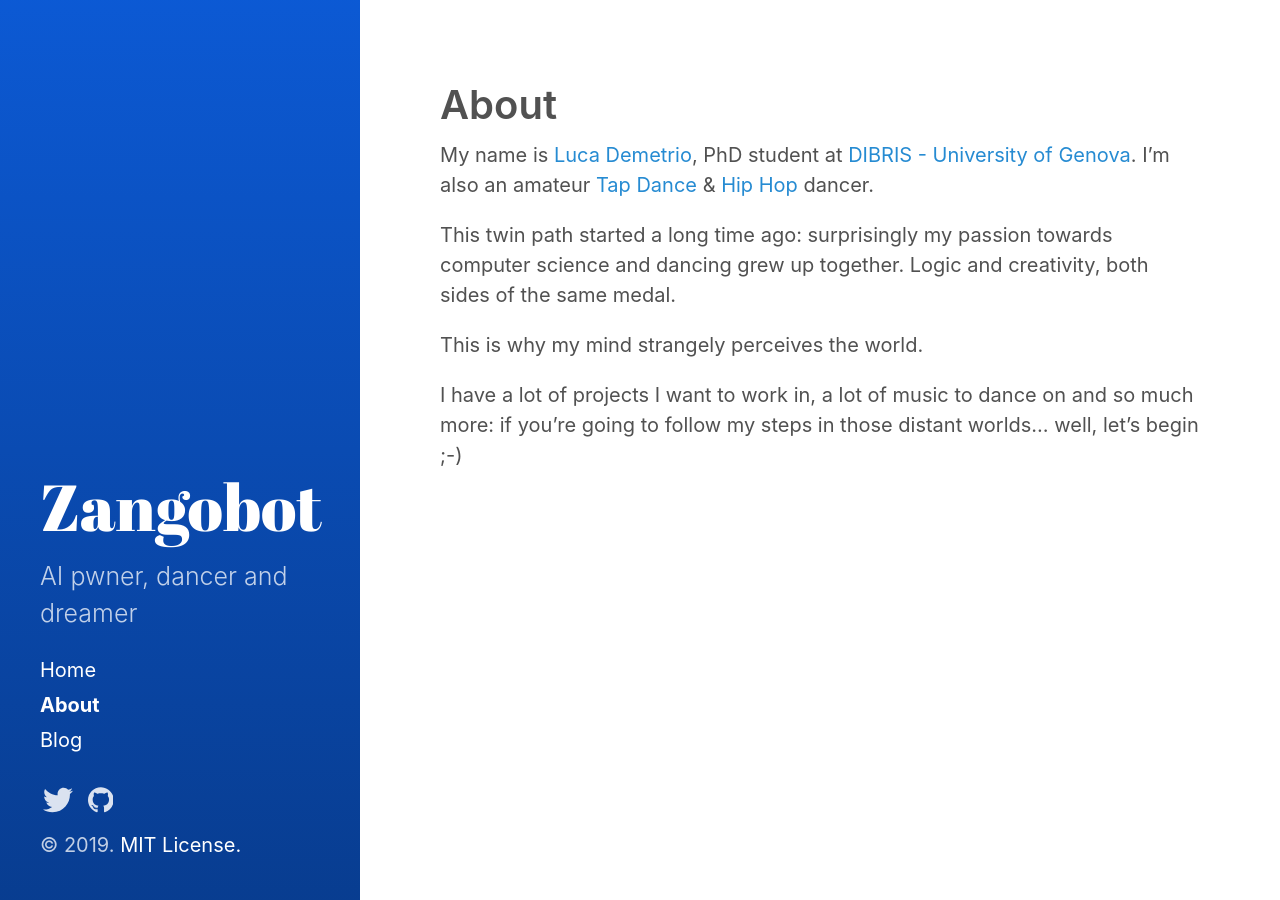
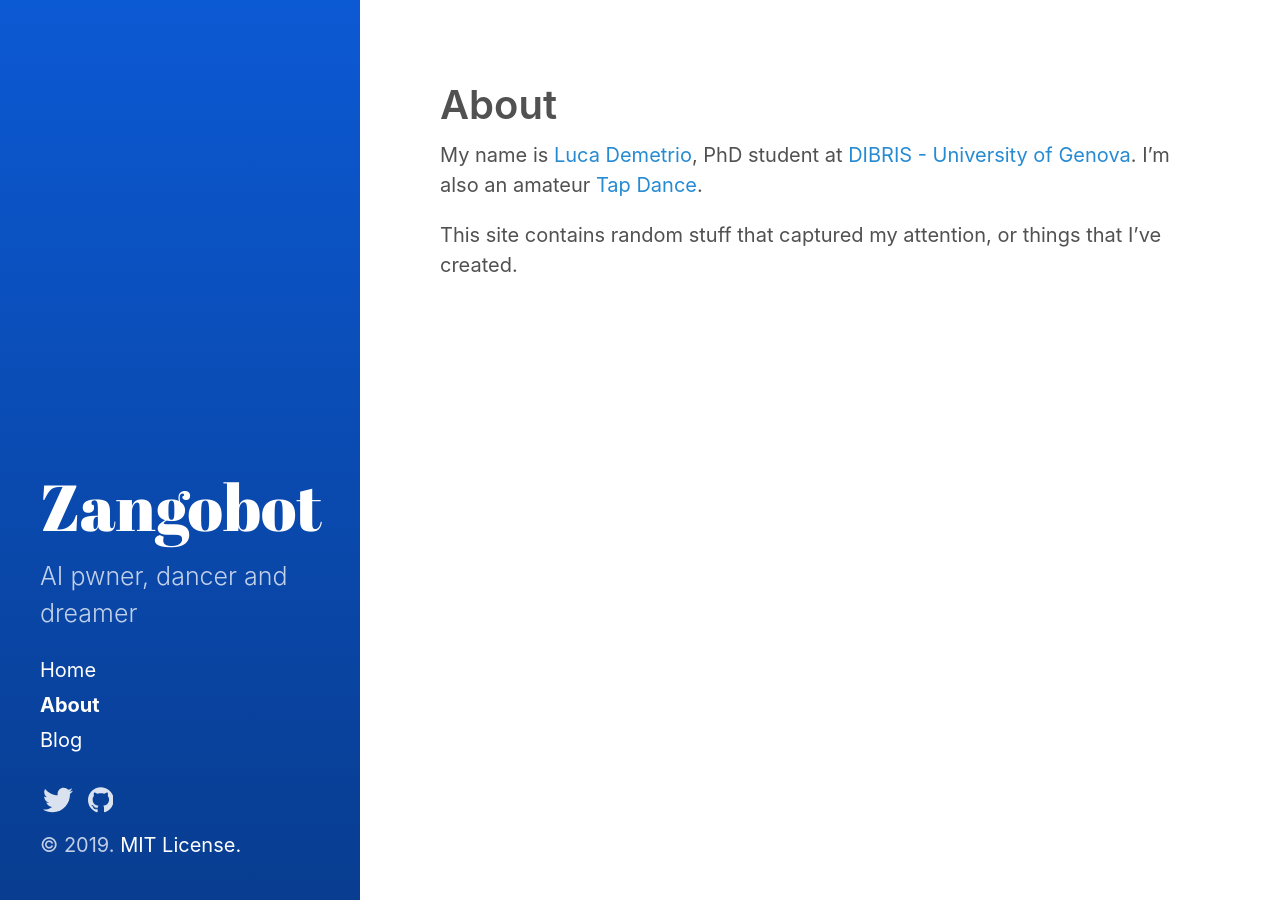
Before and after one commit to zangobot/zangobot.github.io, a Jekyll site: the page built from about.md, in a window 1280 px wide. Built offline with Jekyll 4.4.1, drawn with Linux system fonts in a browser that asks for light colours.

Commit message:
Changing about section

```diff
--- a/about.md
+++ b/about.md
@@ -4,11 +4,6 @@ title: About
 sidebar_link: true
 ---
 My name is [Luca Demetrio](https://csec.it/people/luca_demetrio), PhD student at [DIBRIS - University of Genova](https://www.dibris.unige.it/).
-I'm also an amateur [Tap Dance](https://en.wikipedia.org/wiki/Tap_dance) &  [Hip Hop](https://en.wikipedia.org/wiki/Hip_hop) dancer.
+I'm also an amateur [Tap Dance](https://en.wikipedia.org/wiki/Tap_dance).
 
-This twin path started a long time ago: surprisingly my passion towards computer science and dancing grew up together.
-Logic and creativity, both sides of the same medal.
-
-This is why my mind strangely perceives the world.
-
-I have a lot of projects I want to work in, a lot of music to dance on and so much more: if you're going to follow my steps in those distant worlds... well, let's begin ;-)
+This site contains random stuff that captured my attention, or things that I've created.
```
